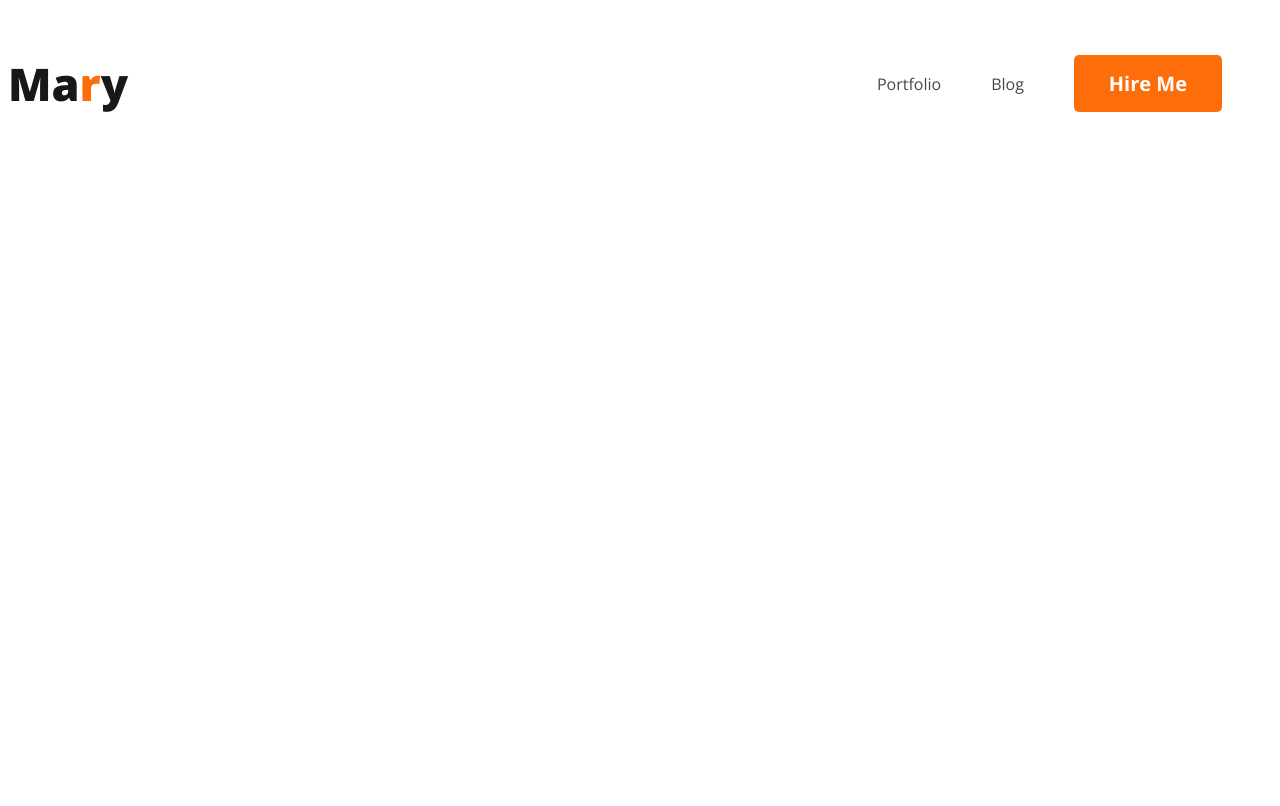
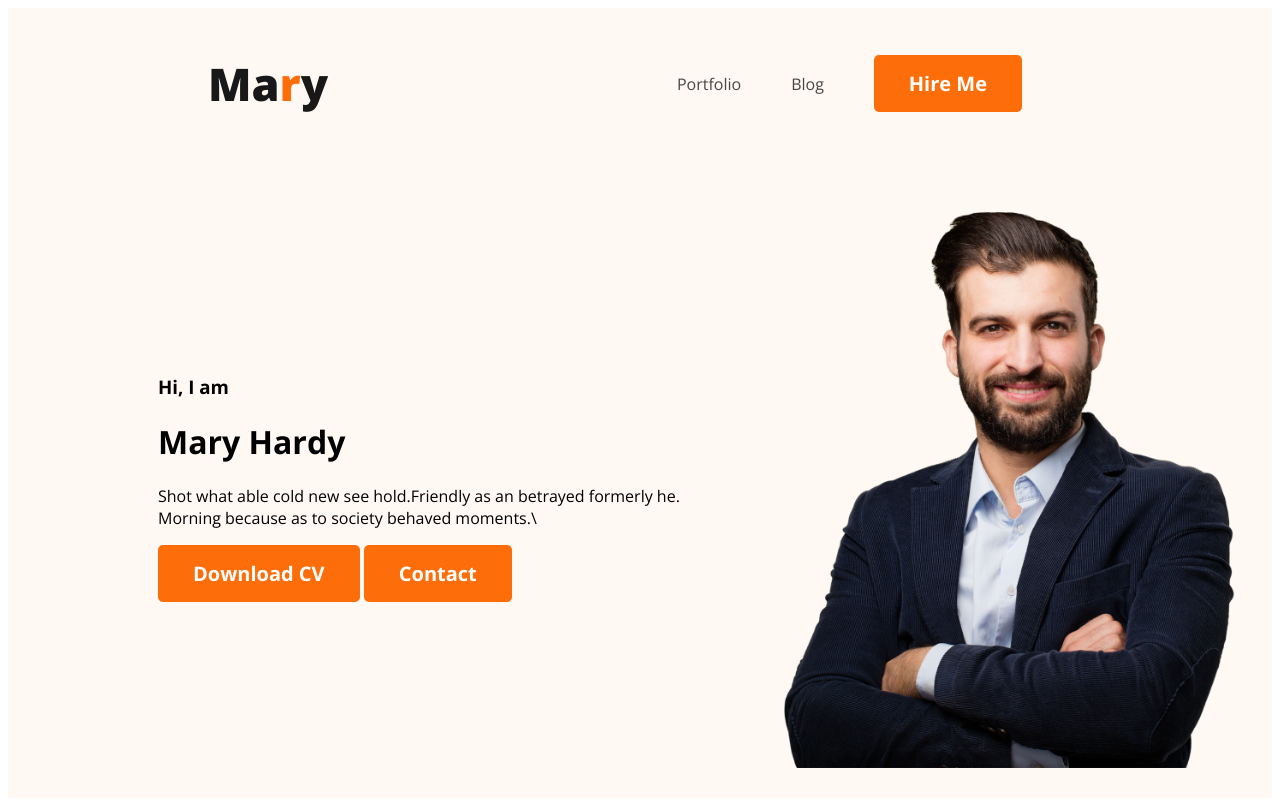
Before and after one commit to BotRazor/developer-portfolio, a plain HTML site: page index.html in a window 1280 px wide. Drawn offline with nearby package versions, Linux system fonts and the light colour scheme.

Commit message:
banner added

```diff
--- a/index.html
+++ b/index.html
@@ -14,7 +14,7 @@
 </head>
 
 <body>
-  <header>
+  <header class="header">
     <nav>
       <h3 class="nav-title">Ma<span class="text-primary">r</span>y</h3>
       <ul>
@@ -23,6 +23,17 @@
         <li><Button class="btn-primary">Hire Me</Button></li>
       </ul>
     </nav>
+    <div class="banner">
+      <div class="banner-content">
+        <h3 class="banner-greeting">Hi, I am</h3>
+        <h1 class="banner-title">Mary Hardy</h1>
+        <p>Shot what able cold new see hold.Friendly as an betrayed formerly he. Morning because as to society behaved
+          moments.\</p>
+        <button class="btn-primary">Download CV</button>
+        <button class="btn-primary">Contact</button>
+      </div>
+      <img class="profile-picture" src="images/hardy.png" alt="">
+    </div>
   </header>
   <main></main>
   <footer></footer>
--- a/portfolio.css
+++ b/portfolio.css
@@ -6,6 +6,7 @@ nav {
   display: flex;
   justify-content: space-between;
   align-items: center;
+  margin: 0 200px;
 }
 .nav-title {
   color: rgb(24, 24, 24);
@@ -36,3 +37,15 @@ nav a {
   text-decoration: none;
   color: rgb(71, 71, 71);
 }
+
+.header {
+  background-color: rgb(255, 248, 243);
+}
+.banner {
+  padding: 30px 30px 30px 150px;
+  display: flex;
+  align-items: center;
+}
+.profile-picture {
+  width: 500px;
+}
```
